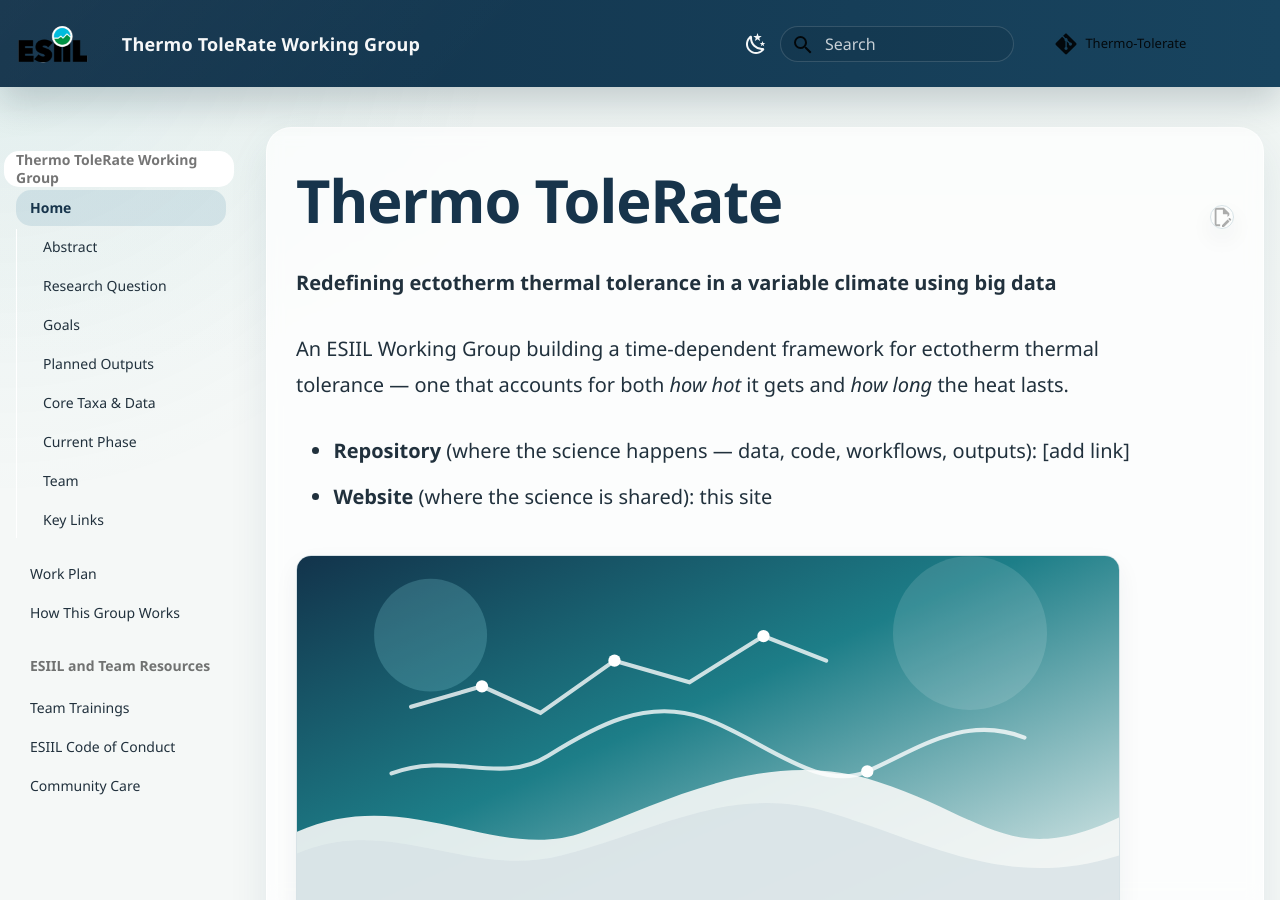
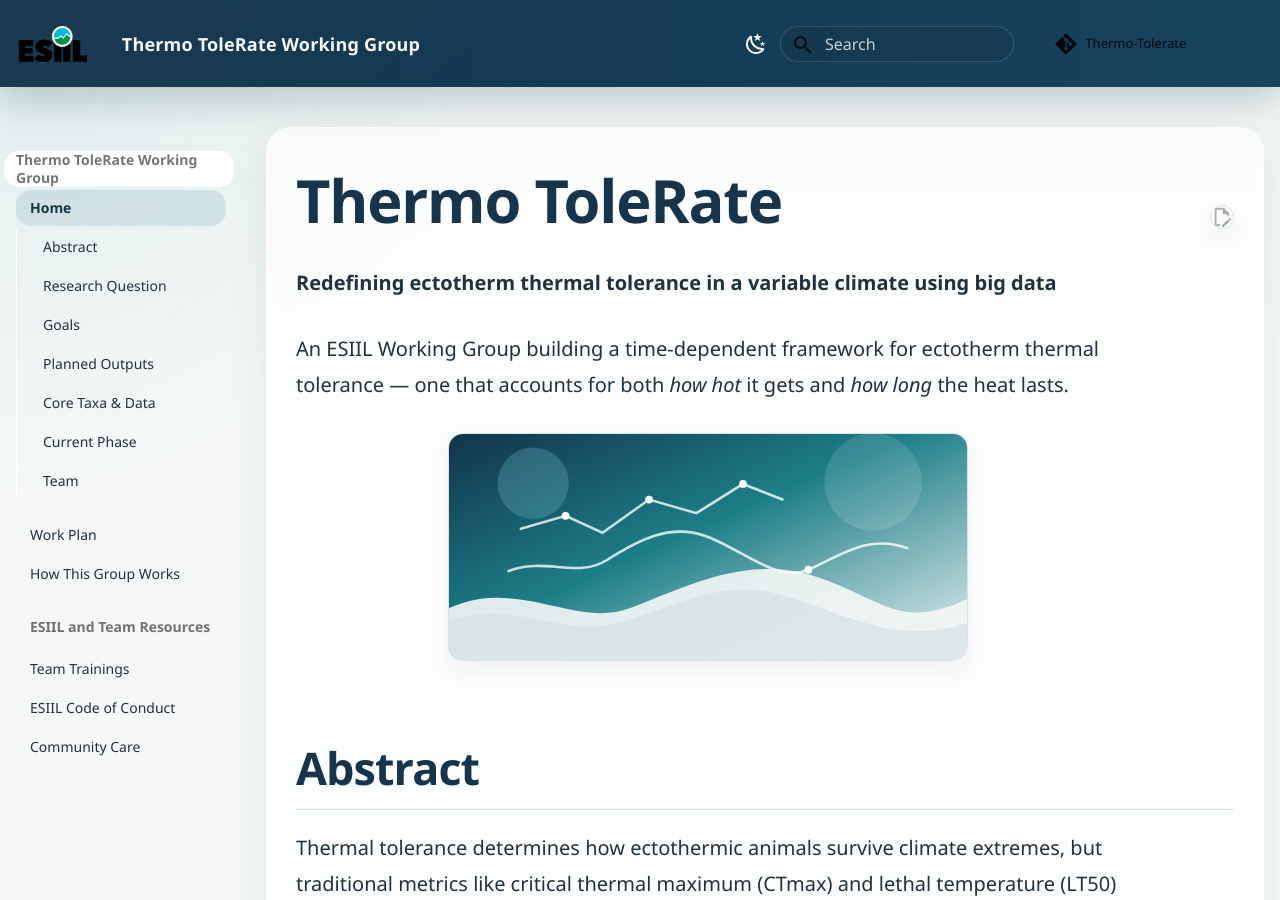
Before and after one commit to CU-ESIIL/Thermo-Tolerate, an MkDocs documentation site: the page built from docs/index.md, in a window 1280 px wide and 900 px high. Built offline with MkDocs 1.6.1 and Material for MkDocs 9.7.7, drawn with Linux system fonts in a browser that asks for light colours; comment, search, counter and statistics services are not loaded; some of the changed text lies outside the part shown.

Commit message:
Update index.md to modify content and add image
Removed key links and repository information, added a hero image.

```diff
--- a/docs/index.md
+++ b/docs/index.md
@@ -5,10 +5,7 @@
 An ESIIL Working Group building a time-dependent framework for ectotherm thermal
 tolerance — one that accounts for both *how hot* it gets and *how long* the heat lasts.
 
-- **Repository** (where the science happens — data, code, workflows, outputs): [add link]
-- **Website** (where the science is shared): this site
-
-![Thermal tolerance workflow for *Culex tarsalis*: temperature-dependent survival (A) fit to a thermal tolerance surface (B), then combined with temperature records to hindcast weekly survival and validate against observed abundance (C)][slot-hero]{ .homepage-hero }
+![Thermal tolerance workflow for *Culex tarsalis*: temperature-dependent survival (A) fit to a thermal tolerance surface (B), then combined with temperature records to hindcast weekly survival and validate against observed abundance (C)][slot-hero]{  .homepage-hero style="display:block; max-width:520px; width:100%; height:auto; margin:1rem auto;" }
 
 ## Abstract
 
@@ -82,11 +79,6 @@ and building metadata templates ahead of **Meeting 1 (Boulder, June 2026)**.
 | Leah Johnson | Member | Virginia Tech | Statistics |
 | Emmanuel Tackie | Member | Arizona State University | Thermal ecology |
 
-## Key Links
 
-- Main working document: [link]
-- GitHub repository: [link]
-- Data / resources: [link]
-- Outputs / dashboard: [link]
 
 --8<-- "_generated/image_slots.md"
```
